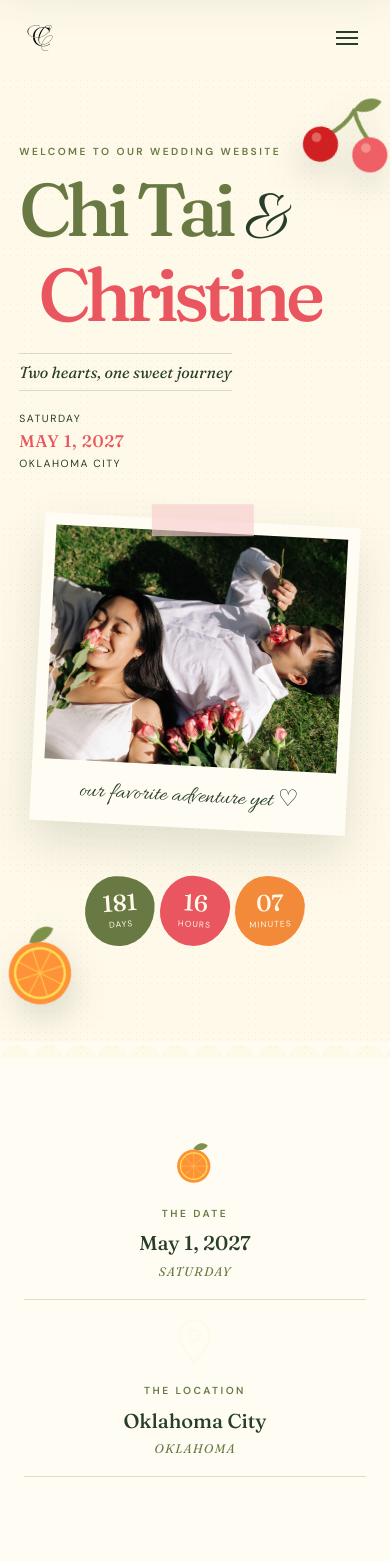
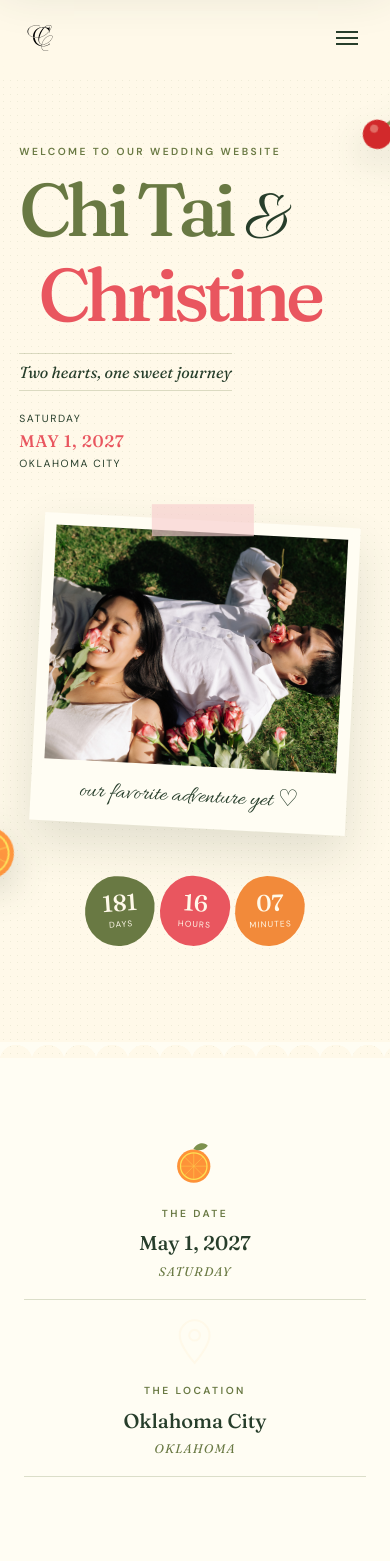
Before and after one commit to donjadao/ccwedding, a React (Vite) app: page / in a window 390 px wide. Shown: the top 1561 px of the page. Built offline with nearby package versions, Linux system fonts and the light colour scheme.

Commit message:
Add rolling fruit animations and styles

```diff
--- a/src/index.css
+++ b/src/index.css
@@ -40,6 +40,26 @@ img { display: block; max-width: 100%; }
 
 .artwork { display: block; line-height: 0; }
 .artwork > svg { width: 100%; height: 100%; display: block; }
+.rolling-fruit-shell { display: block; pointer-events: none; }
+.rolling-fruit {
+  width: 100%;
+  height: 100%;
+  opacity: 0;
+  will-change: transform, opacity;
+  transition:
+    transform .9s cubic-bezier(.16, 1, .3, 1),
+    opacity .35s ease;
+}
+.rolling-fruit-shell--left .rolling-fruit {
+  transform: translateX(-135%) rotate(-300deg) scale(.72);
+}
+.rolling-fruit-shell--right .rolling-fruit {
+  transform: translateX(135%) rotate(300deg) scale(.72);
+}
+.rolling-fruit-shell.is-visible .rolling-fruit {
+  opacity: .96;
+  transform: translateX(0) rotate(0) scale(1);
+}
 .eyebrow {
   margin: 0;
   color: var(--theme-moss);
@@ -412,6 +432,11 @@ footer > span { display: block; margin-top: 2rem; color: var(--lemon); font-size
   .gallery__grid { gap: 1rem; }
   .gallery__photo--1, .gallery__photo--2, .gallery__photo--3, .gallery__photo--4, .gallery__photo--5 { grid-column: span 6; margin-top: 0; }
   .rsvp__card { grid-template-columns: 1fr; }
+  .rolling-fruit-shell { max-width: 7rem; max-height: 7rem; }
+  .hero__citrus--left { left: -3.5rem; }
+  .hero__citrus--right { right: -3.5rem; }
+  .story__fruit, .gallery__cherries { right: -3.5rem; }
+  .details__pear, .game__fruit { left: -3.5rem; }
 }
 
 @media (max-width: 560px) {
@@ -420,7 +445,13 @@ footer > span { display: block; margin-top: 2rem; color: var(--lemon); font-size
   .hero { padding-inline: 1.2rem; }
   .hero h1 { font-size: clamp(3.6rem, 19vw, 5.5rem); }
   .hero__date { align-items: flex-start; flex-direction: column; gap: .3rem; }
-  .hero__citrus--right { top: 8%; }
+  .rolling-fruit-shell { max-width: 5rem; max-height: 5rem; }
+  .hero__citrus--left { left: -3.25rem; bottom: 16%; }
+  .hero__citrus--right { top: 8%; right: -3.25rem; }
+  .story__fruit { right: -3.25rem; bottom: 4%; }
+  .details__pear { top: 4rem; left: -3.25rem; }
+  .gallery__cherries { top: 4rem; right: -3.25rem; }
+  .game__fruit { top: 4rem; left: -3.25rem; }
   .countdown { gap: .3rem; }
   .countdown__item { width: 4.4rem; }
   .quick-details { grid-template-columns: 1fr; }
@@ -438,4 +469,5 @@ footer > span { display: block; margin-top: 2rem; color: var(--lemon); font-size
 @media (prefers-reduced-motion: reduce) {
   html { scroll-behavior: auto; }
   *, *::before, *::after { animation-duration: .01ms !important; transition-duration: .01ms !important; }
+  .rolling-fruit { opacity: .96; transform: none !important; }
 }
```
